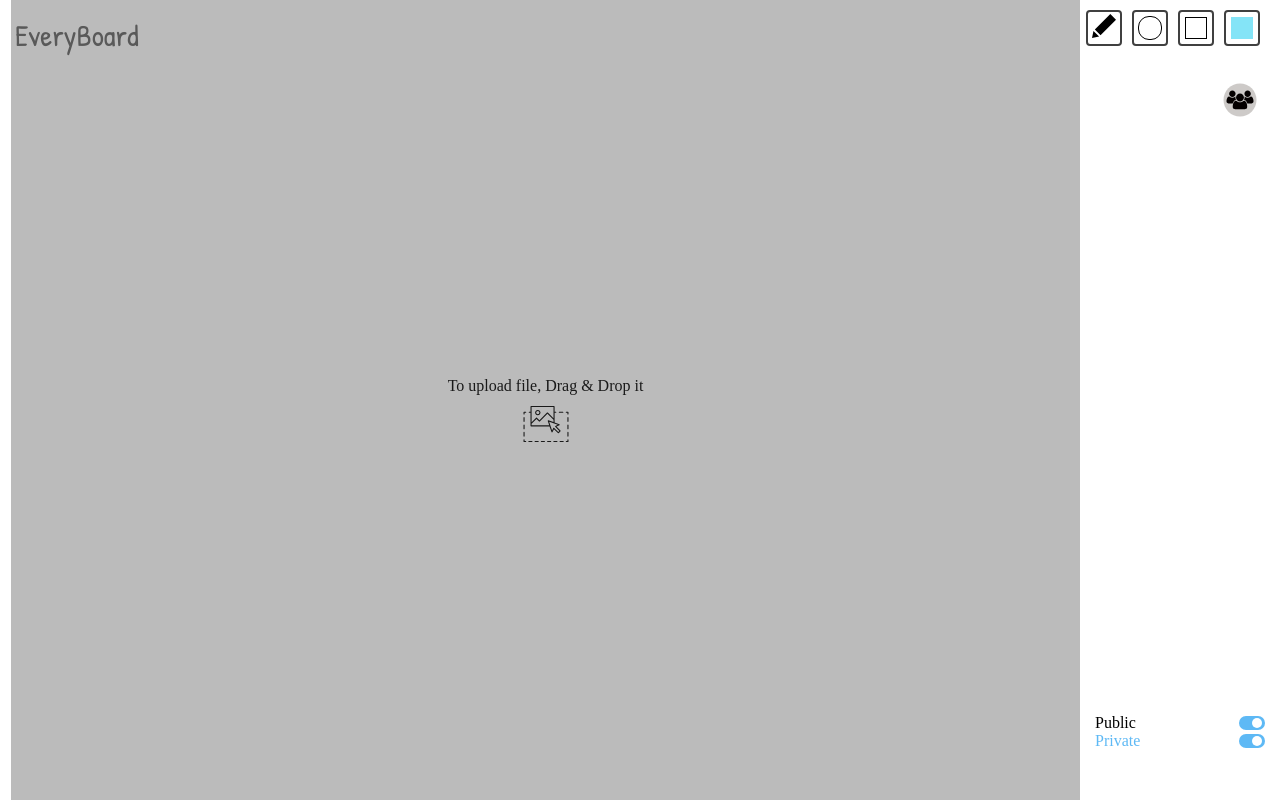
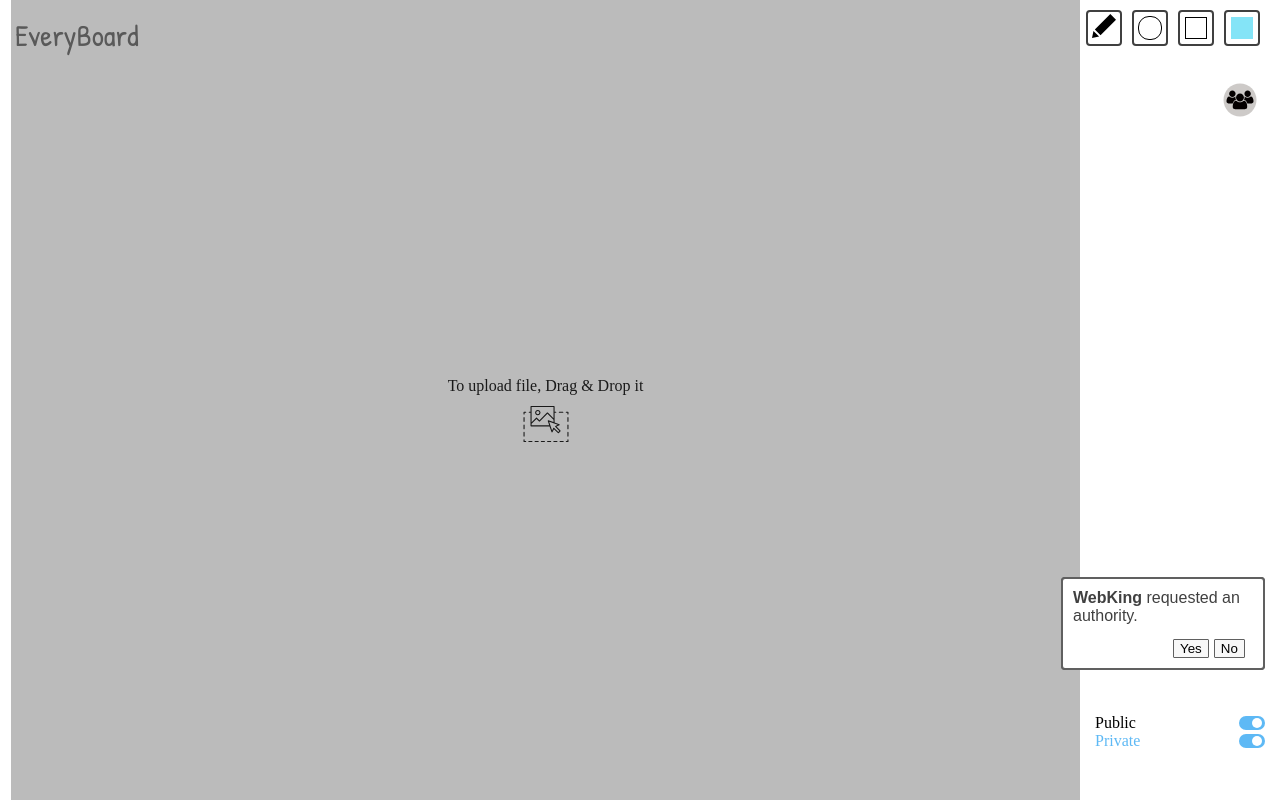
Before and after one commit to koreahacks/2021-DSTEA_front, a Next.js app: page /board/1 in a window 1280 px wide. Built offline with nearby package versions, Linux system fonts and the light colour scheme.

Commit message:
auth req skeletone

```diff
--- a/src/components/authReq.jsx
+++ b/src/components/authReq.jsx
@@ -0,0 +1,107 @@
+import React, { useState } from 'react';
+import styled, { css } from 'styled-components';
+
+const PopUp = styled.div`
+    position: fixed;
+    width: 180px;
+    right: 15px;
+    bottom: 130px;
+    padding: 10px 10px 10px 10px;
+    border: 2px solid #606060;
+    background-color: #ffffff;
+    border-radius: 4px;
+    ${(props) => props.index && css`
+    z-index: ${100 - props.index};
+    `};
+`;
+const PopUpText = styled.div`
+    height: 50px;
+    color: #404040;
+    font-family: 'arial', cursive;
+    position: relative;
+`;
+
+const Bold = styled.span`
+    font-weight: 600;
+`;
+
+const PopUpButton = styled.button`
+    cursor: pointer;
+    position: relative;
+    margin-right: 5px;
+    right: -100px;
+    background-color: #f8f8f8;
+    border: 1px solid #606060;
+    border-radius: 1px;
+`;
+
+const Wrapper = styled.div`
+    position: fixed;
+    width: 100px;
+    bottom: 50px;
+    right: 15px;
+    z-index: 2;
+`;
+
+const Container = styled.button`
+    border-radius: 5px;
+    border: 1px solid red;
+    align-items: center;
+    text-align: center;
+    cursor: pointer;
+    ${(props) => props.isAuthorized === true && css`
+        background-color: green;
+    `};
+    ${(props) => props.isAuthorized === false && css`
+        background-color: red;
+    `};
+`;
+
+const AuthReqPopUp = ({ nickname, id }) => {
+  const [visible, setVisible] = useState(true);
+  const onClick = (text) => {
+    // request something
+    setVisible(false);
+  };
+  return (
+    visible && (
+    <PopUp index={id}>
+      <PopUpText><Bold>{nickname}</Bold> requested an authority.</PopUpText> {/* user.nickname */}
+      <PopUpButton onClick={() => onClick('Yes')}>Yes</PopUpButton>
+      <PopUpButton onClick={() => onClick('No')}>No</PopUpButton>
+    </PopUp>
+    )
+  );
+};
+
+const Button = ({ isAuthorized, onClick, text }) => <Container isAuthorized={isAuthorized} onClick={onClick}>{text}</Container>;
+
+const AuthReqButton = ({ isAuthorized, onClick, text }) => <Button isAuthorized={isAuthorized} onClick={onClick} text={text} />;
+
+const AuthWindow = () => {
+  const [isAdmin, setIsAdmin] = useState(true);
+  const [isAuthorized, setIsAuthorized] = useState(undefined);
+  const [authReqUser, setAuthReqUser] = useState({
+    users: [
+      { id: 1, nickname: 'WebKing' },
+      { id: 2, nickname: 'bbangjo' },
+    ],
+  });
+
+  const reqAuthority = () => {
+    // send request
+    // 테스트로 setIsAuthorized 씀
+    setIsAuthorized(!isAuthorized);
+  };
+
+  return (
+    <>
+      {
+        isAdmin ? (authReqUser.users.map((user) => <AuthReqPopUp key={user.id} id={user.id} nickname={user.nickname} />))
+          : (<AuthReqButton isAuthorized={isAuthorized} onClick={() => reqAuthority()} text={'권한 신청'} />)
+      }
+    </>
+  );
+};
+
+export default AuthWindow;
--- a/src/components/rightnav.jsx
+++ b/src/components/rightnav.jsx
@@ -3,6 +3,7 @@ import styled from 'styled-components';
 import ColorSelector from 'src/components/colorSelector';
 import LayerChoice from 'src/components/layerChoice';
 import UserStatus from 'src/components/userStatus';
+import AuthReq from 'src/components/authReq';
 
 const SHAPE_BORDER = '1px solid #000000';
 const BOX_BORDER = '2px solid #404040';
@@ -104,6 +105,7 @@ const rightnav = ({ penInfo, setPenInfo, boardInfo, setBoardInfo, userInfo }) =>
       <ColorBox><ColorSelector penInfo={penInfo} setPenInfo={setPenInfo} /></ColorBox>
     </PenWrapper>
     {/* <UserStatus></UserStatus> */}
+    <AuthReq />
     <LayerChoice
       boardIndex={boardInfo.index[boardInfo.index.current]}
       renderingIndex={boardInfo.index.rendering}
```
